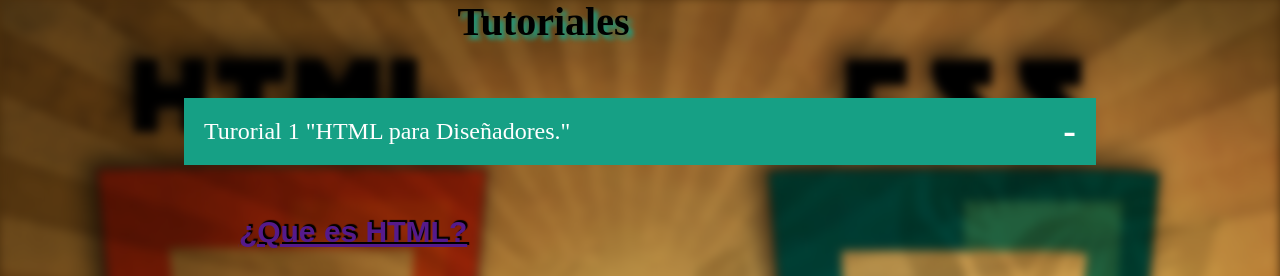
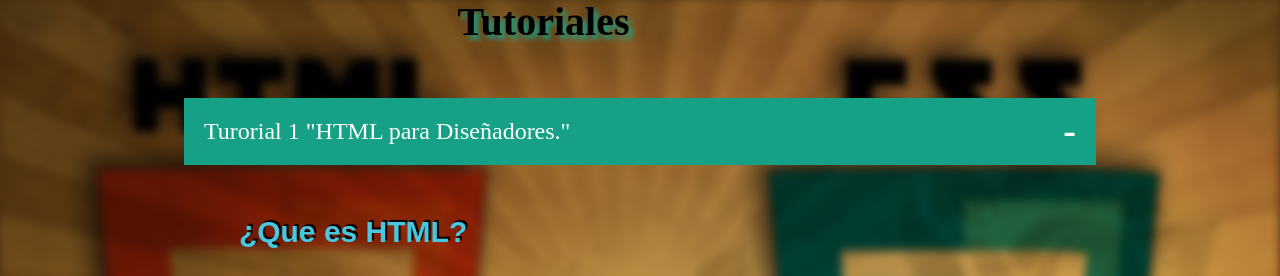
Before and after one commit to MiltonSeit/primeros_tutoriales, a Django app: template pagina_web/templates/tutoriales.html in a window 1280 px wide. Shown: the part 55-331 px from the top of the page. Run offline with Django 3.2, Linux system fonts and the light colour scheme; the template is opened without the code that fills it: values that come from a table or form of the project are taken from there, others are empty; data comes from the database, SQL or seed files in the repository; some libraries are stand-ins or nearby versions.

Commit message:
Agregado de color de los titulos

```diff
--- a/pagina_web/templates/tutoriales.html
+++ b/pagina_web/templates/tutoriales.html
@@ -19,7 +19,7 @@
           <div class="accordion-content" style="display: block;">
               {% for tuto in tutoriales%}
                 {% if tuto.capitulo == 1 %}
-                  <h3><a href="{{tuto.video}}"> ¿{{tuto.titulo}}?</a></h3>
+                  <h3> ¿{{tuto.titulo}}?</h3>
                   <iframe width="860" height="280" src="{{tuto.direccion}}" frameborder="1" allowfullscreen></iframe>
                 {% endif %}
               {% endfor %}
@@ -32,7 +32,7 @@
           <div class="accordion-content">
               {% for tuto in tutoriales%}
                 {% if tuto.capitulo == 2 %}
-                  <h3><a href="{{tuto.video}}"> ¿{{tuto.titulo}}?</a></h3>
+                  <h3>¿{{tuto.titulo}}?</h3>
                   <iframe width="860" height="280" src="{{tuto.direccion}}" frameborder="1" allowfullscreen></iframe>
                 {%endif%}
               {%endfor%}
--- a/tutoriales/static/css/style.css
+++ b/tutoriales/static/css/style.css
@@ -330,3 +330,8 @@ p{
 #titulo_descargas{
   margin-left: -30%;
 }
+
+iframe{
+  text-decoration: none;
+  border-radius: 55px;
+  }
```
